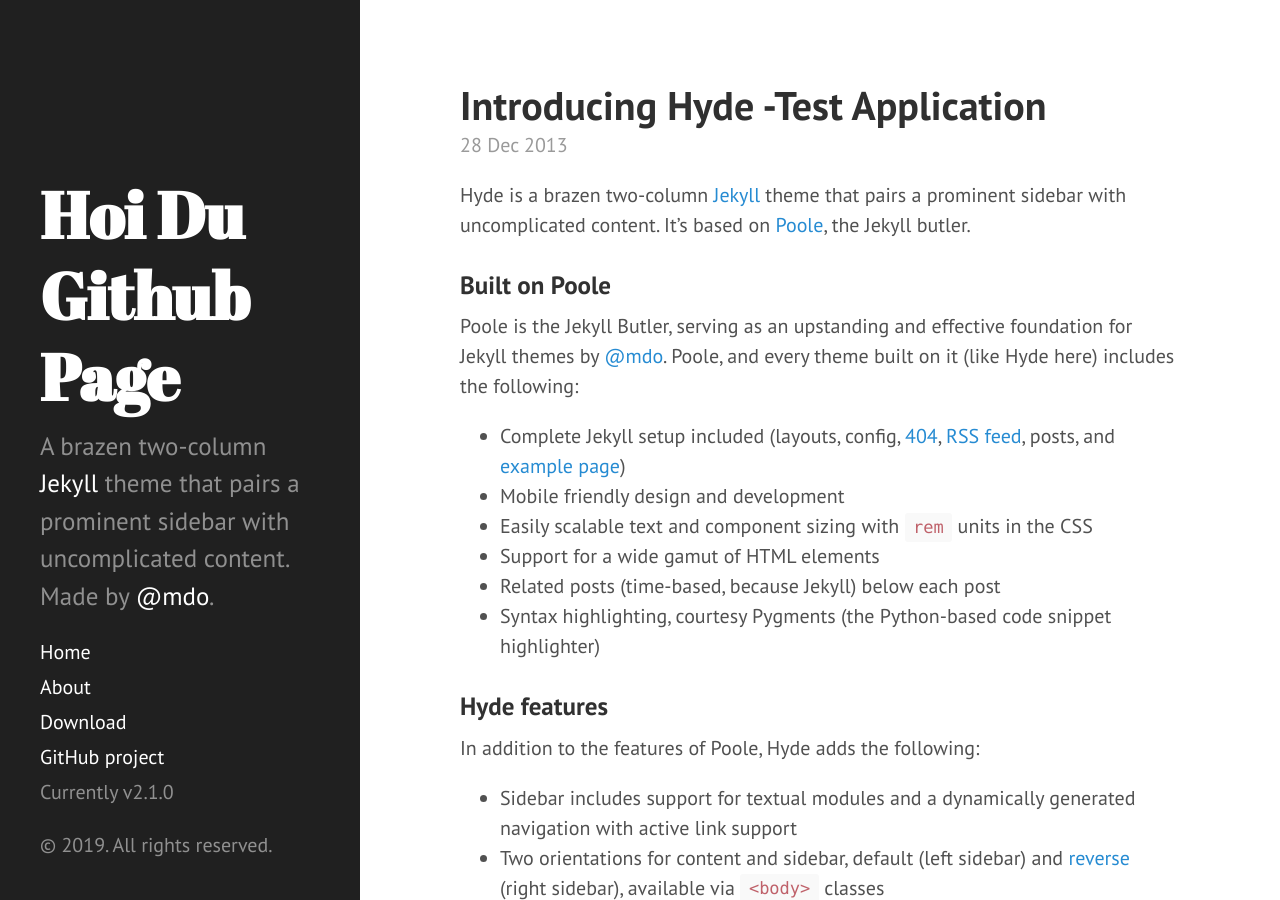
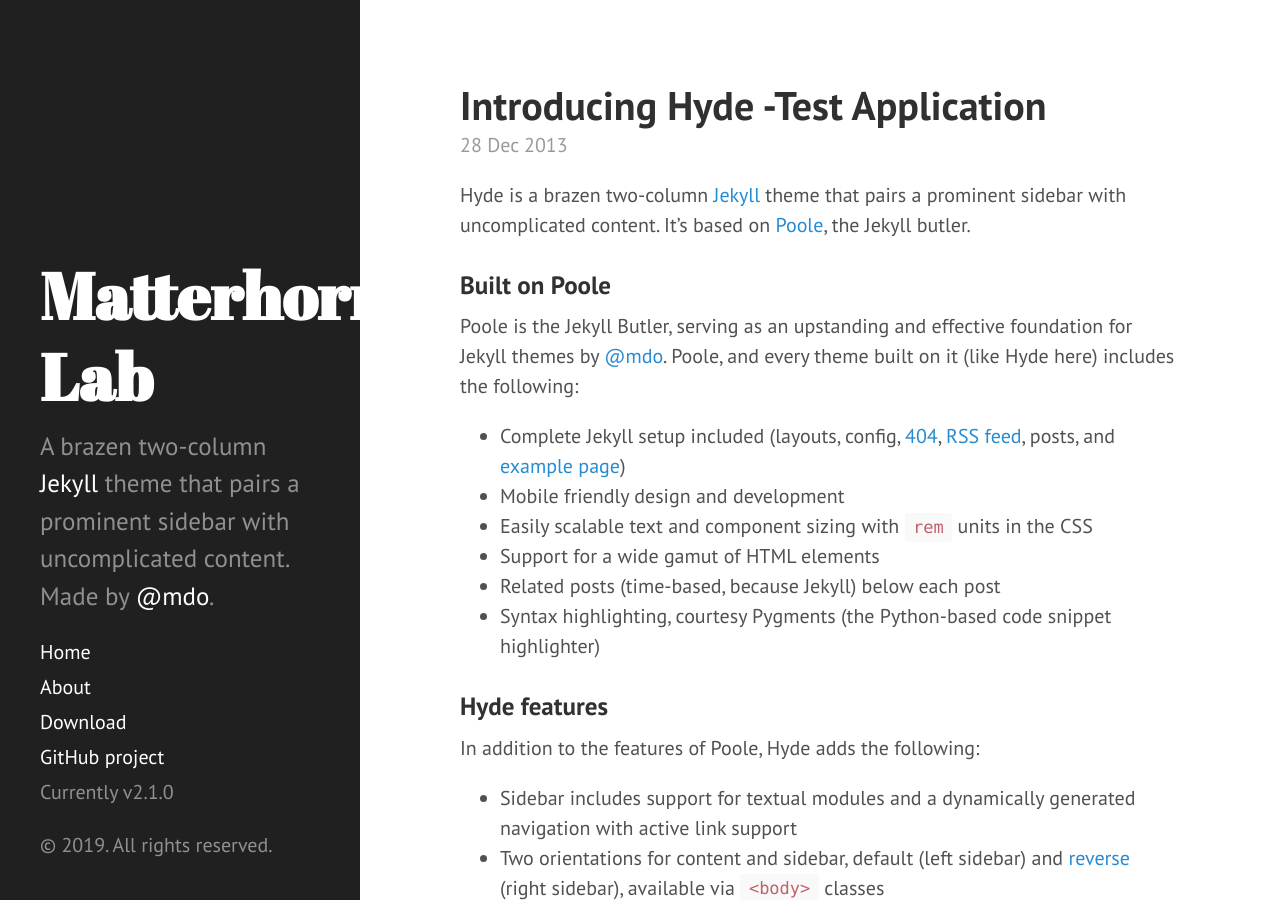
Before and after one commit to matterhornlab/matterhornlab.github.io, a Jekyll site: the page built from index.html, in a window 1280 px wide and 900 px high. Built offline with Jekyll 4.4.1, drawn with Linux system fonts in a browser that asks for light colours; Markdown is read by kramdown in place of the engine named in the settings; the list of posts is cut into pages by our own code.

Commit message:
Update _config.yml

```diff
--- a/_config.yml
+++ b/_config.yml
@@ -7,7 +7,7 @@ permalink:        pretty
 relative_permalinks: false
 
 # Setup
-title:            Hoi Du Github Page
+title:            Matterhorn Lab
 tagline:          'Hoi Du'
 description:      'A brazen two-column <a href="http://jekyllrb.com" target="_blank">Jekyll</a> theme that pairs a prominent sidebar with uncomplicated content. Made by <a href="https://twitter.com/mdo" target="_blank">@mdo</a>.'
 url:              https://hoidu.github.io/
```
